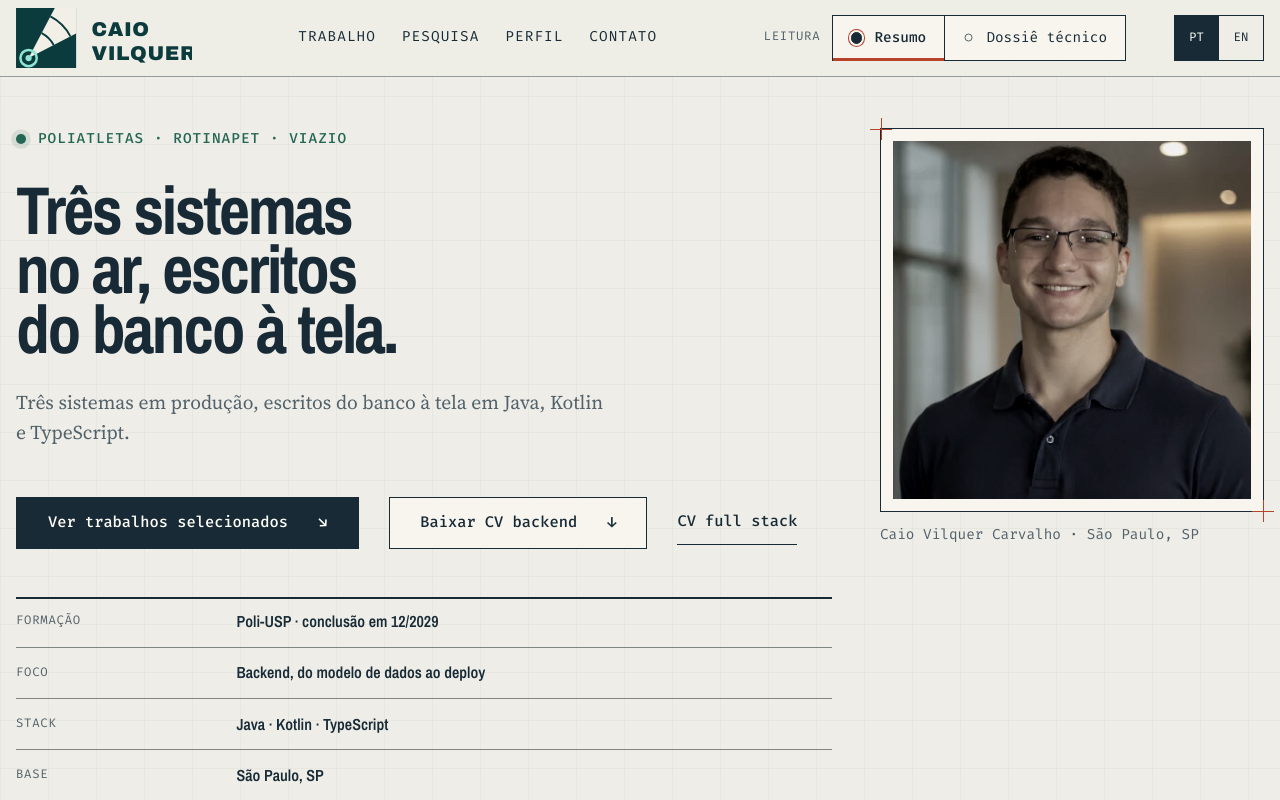
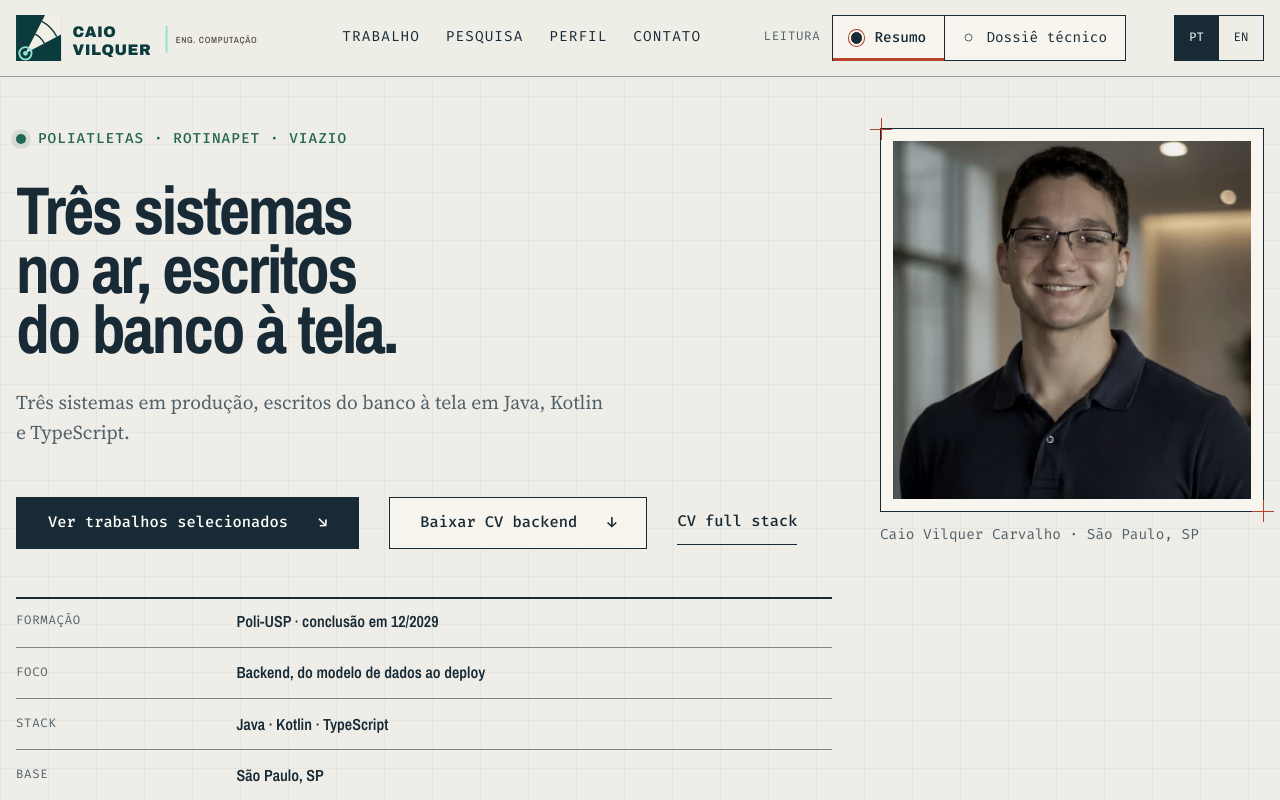
Before and after one commit to caiovilquer/portifolio, a React (Vite) app: page / in a window 1280 px wide. Shown: the top 800 px of the page. Built offline with nearby package versions, Linux system fonts and the light colour scheme.

Commit message:
refine: restore engineering descriptor lockup

```diff
--- a/src/App.tsx
+++ b/src/App.tsx
@@ -466,8 +466,8 @@ function PortfolioHome({ locale }: { locale: Locale }) {
             <span className="wordmark__art" aria-hidden="true">
               <img
                 className="wordmark__logo wordmark__logo--full"
-                src="/logos/caio-vilquer-lockup.svg"
-                width="210"
+                src="/logos/caio-vilquer-lockup-descritor.svg"
+                width="420"
                 height="72"
                 alt=""
               />
@@ -1041,8 +1041,8 @@ function ProjectPage({ route }: { route: Extract<SiteRoute, { kind: "project" }>
             <span className="wordmark__art" aria-hidden="true">
               <img
                 className="wordmark__logo wordmark__logo--full"
-                src="/logos/caio-vilquer-lockup.svg"
-                width="210"
+                src="/logos/caio-vilquer-lockup-descritor.svg"
+                width="420"
                 height="72"
                 alt=""
               />
--- a/src/index.css
+++ b/src/index.css
@@ -326,7 +326,7 @@ main:focus {
 }
 
 .wordmark__logo--full {
-  width: 11rem;
+  width: 16.5rem;
 }
 
 .wordmark__logo--compact {
```
Also changed, not shown: 1 other file (tests, documents, lock files or other folders).
